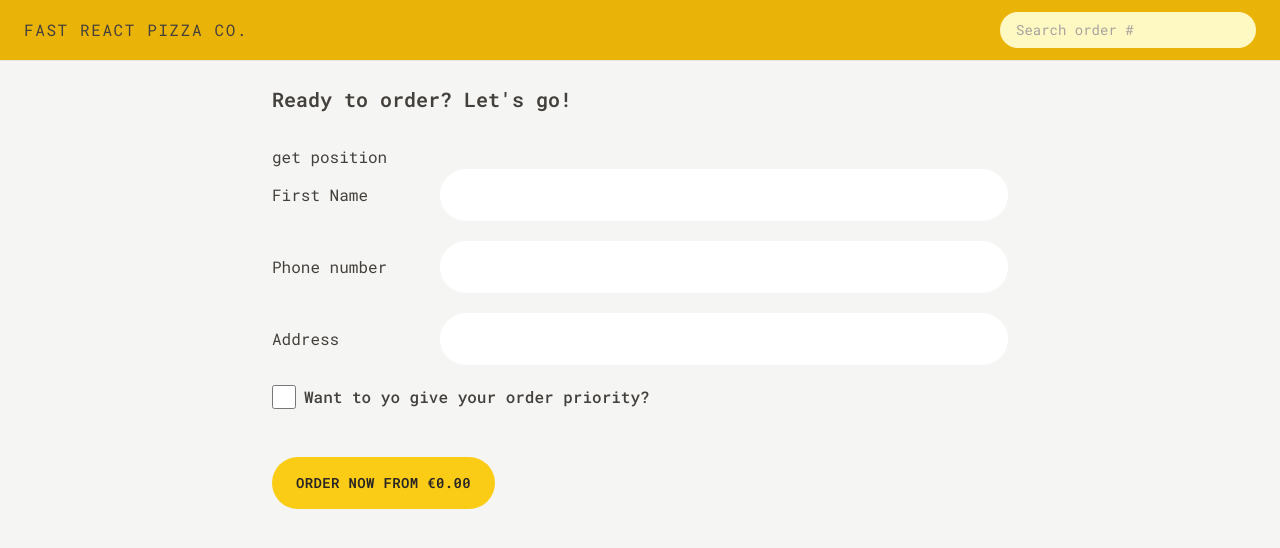
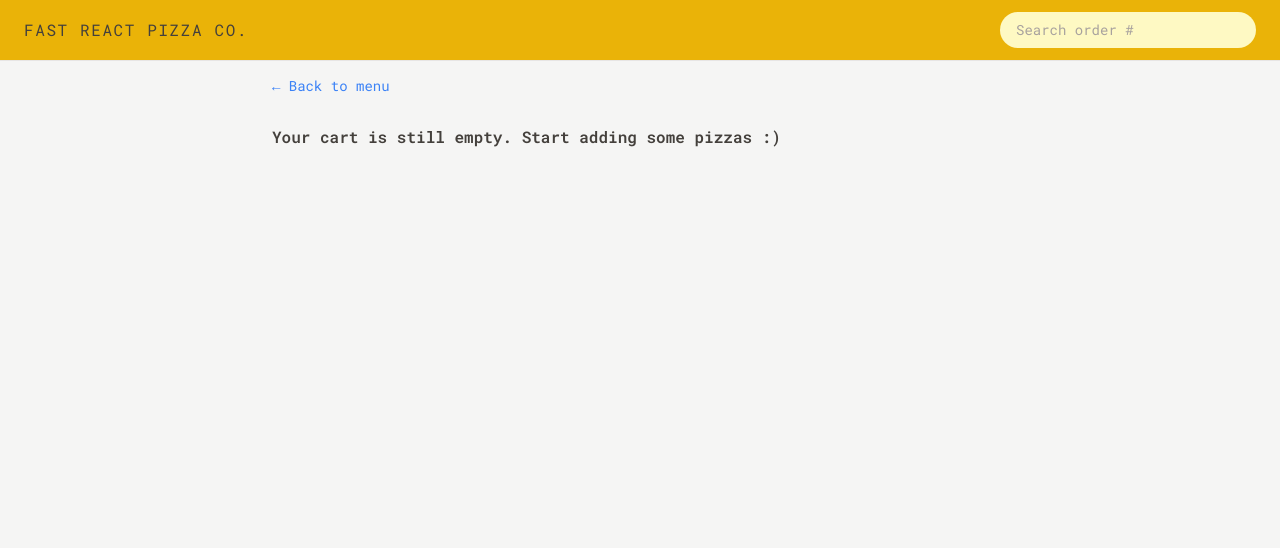
Before and after one commit to baagena/fast-react-pizza, a React (Vite) app: page /order/new in a window 1280 px wide. Shown: the top 548 px of the page. Built offline with nearby package versions, Linux system fonts and the light colour scheme.

Commit message:
Intergrate geolocation

```diff
--- a/src/features/order/CreateOrder.jsx
+++ b/src/features/order/CreateOrder.jsx
@@ -7,6 +7,7 @@ import { clearCart, getCart, getTotalCartPrice } from "../cart/cartSlice";
 import store from "../../store";
 import { formatCurrency } from "../../utils/helpers";
 import { fetchAddress } from "../user/userSlice";
+import EmptyCart from "../cart/EmptyCart";
 
 // https://uibakery.io/regex-library/phone-number
 const isValidPhone = (str) =>
@@ -16,11 +17,21 @@ const isValidPhone = (str) =>
 
 function CreateOrder() {
   const [withPriority, setWithPriority] = useState(false);
-  const username = useSelector((state) => state.user.username);
+  const {
+    username,
+    status: addressStatus,
+    position,
+    address,
+    error: errorAddress,
+  } = useSelector((state) => state.user);
   const cart = useSelector(getCart);
+
+  if (cart.length === 0) return <EmptyCart />;
+
   const navigation = useNavigation();
 
   const isSubmitting = navigation.state === "submitting";
+  const isLoadingAddress = addressStatus === "loading";
 
   const totalCartPrice = useSelector(getTotalCartPrice);
   const priorityPrice = withPriority ? totalCartPrice * 0.2 : 0;
@@ -32,7 +43,6 @@ function CreateOrder() {
     <div className="px-4 py-6">
       <h2 className="mb-8 text-xl font-semibold">Ready to order? Let's go!</h2>
 
-      <button onClick={() => dispatch(fetchAddress())}>get position</button>
       <Form method="POST">
         <div className="flex flex-col mb-5 gap-2 sm:flex-row sm:items-center">
           <label className="sm:basis-40">First Name</label>
@@ -57,16 +67,38 @@ function CreateOrder() {
           </div>
         </div>
 
-        <div className="flex flex-col mb-5 gap-2 sm:flex-row sm:items-center">
+        <div className="flex flex-col mb-5 gap-2 sm:flex-row sm:items-center relative">
           <label className="sm:basis-40">Address</label>
           <div className="grow">
             <input
               type="text"
               name="address"
               required
+              disabled={isLoadingAddress}
+              defaultValue={address}
               className="input w-full"
             />
+            {addressStatus === "error" && (
+              <p className=" mt-2 text-xs rounded-md text-red-700 bg-red-100 p-2">
+                {errorAddress}
+              </p>
+            )}
           </div>
+
+          {!position.longitude && !position.latitude && (
+            <span className="absolute top-[2px] right-[2px] z-50 md:top-[6px] md:right-[7px]">
+              <Button
+                type="small"
+                onclick={(e) => {
+                  e.preventDefault();
+                  dispatch(fetchAddress());
+                }}
+                disabled={isLoadingAddress}
+              >
+                Get position
+              </Button>
+            </span>
+          )}
         </div>
 
         <div className="mb-12 flex gap-2 items-center">
@@ -85,11 +117,22 @@ function CreateOrder() {
 
         <div>
           <input type="hidden" name="cart" value={JSON.stringify(cart)} />
-          <Button disabled={isSubmitting} type="primary">
-            {isSubmitting
-              ? "Placing order..."
-              : `Order now from ${formatCurrency(totalPrice)}`}
-          </Button>
+          <input
+            type="hidden"
+            name="position"
+            value={
+              position.longitude && position.latitude
+                ? `${position.latitude}, ${position.longitude}`
+                : ""
+            }
+          />
+          {
+            <Button disabled={isSubmitting} type="primary">
+              {isSubmitting
+                ? "Placing order..."
+                : `Order now from ${formatCurrency(totalPrice)}`}
+            </Button>
+          }
         </div>
       </Form>
     </div>
--- a/src/features/user/userSlice.js
+++ b/src/features/user/userSlice.js
@@ -59,7 +59,7 @@ const userSlice = createSlice({
   .addCase(fetchAddress.rejected, (state,action) =>
   {
     state.status = 'error',
-    state.error = action.error.message;
+    state.error = "There was a problem getting your address. Make sure to fill this field!";
   })
 })
 
```
